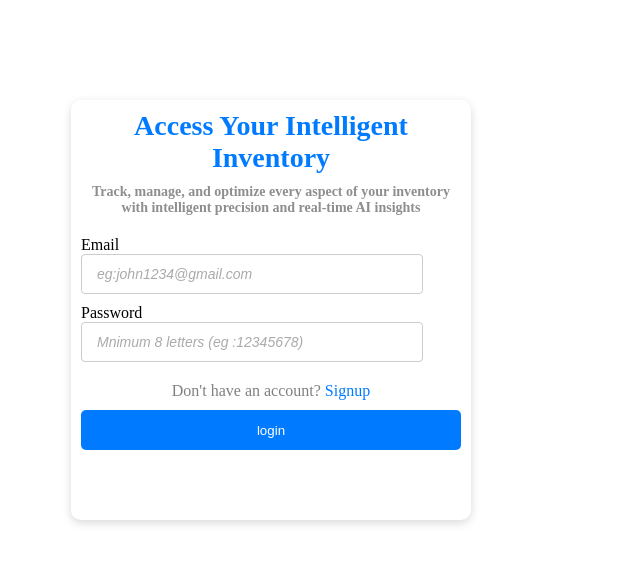
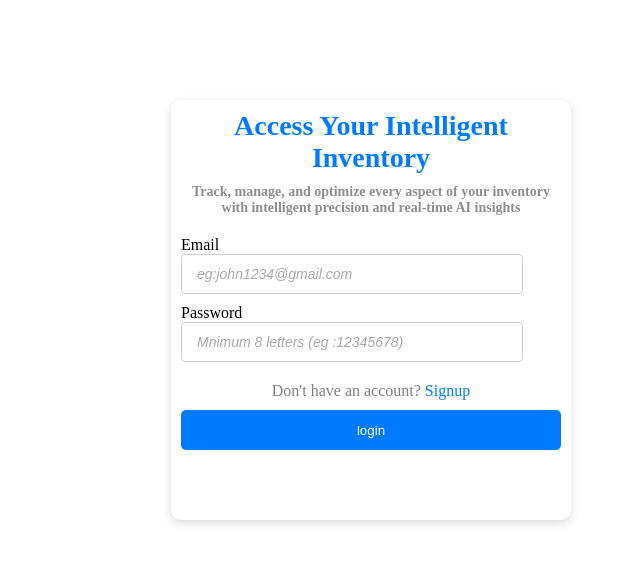
Before and after one commit to muhammadanascode/ai-powered-inventory, a Next.js app: page /login in a window 1280 px wide. Shown: the top 564 px of the page, without its empty margins (369-1009 px from the left). Built offline with nearby package versions, Linux system fonts and the light colour scheme.

Commit message:
adjusted width of main content

```diff
--- a/src/styles/Layout.css
+++ b/src/styles/Layout.css
@@ -5,4 +5,6 @@
 }
 .main-content{
     flex: 1;
+    margin-left: 200px;
+    width: calc(100% - 200px);
 }
```
